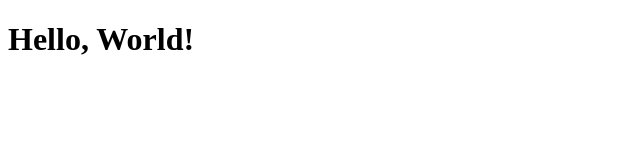
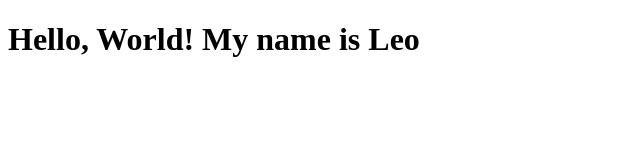
Before and after one commit to Lgranad/CS3338-first-project, a plain HTML site: page index.html in a window 1280 px wide. Shown: the whole page, without its empty margins (0-640 px from the left). Drawn offline with Linux system fonts and the light colour scheme.

Commit message:
Updated index.html

```diff
--- a/index.html
+++ b/index.html
@@ -6,6 +6,6 @@
     <title>My First Project</title>
 </head>
 <body>
-    <h1>Hello, World!</h1>
+    <h1>Hello, World! My name is Leo</h1>
 </body>
 </html>
```
